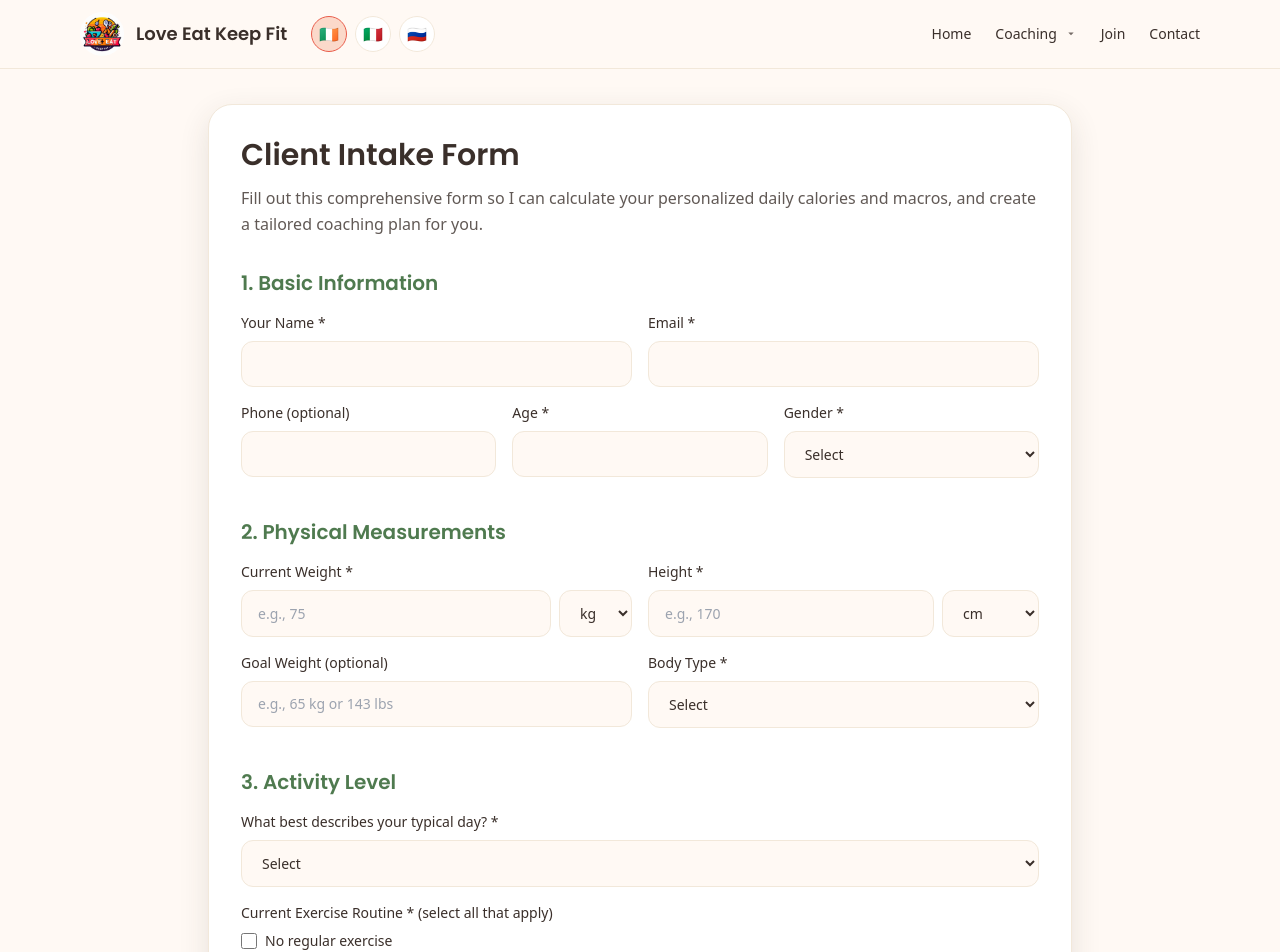
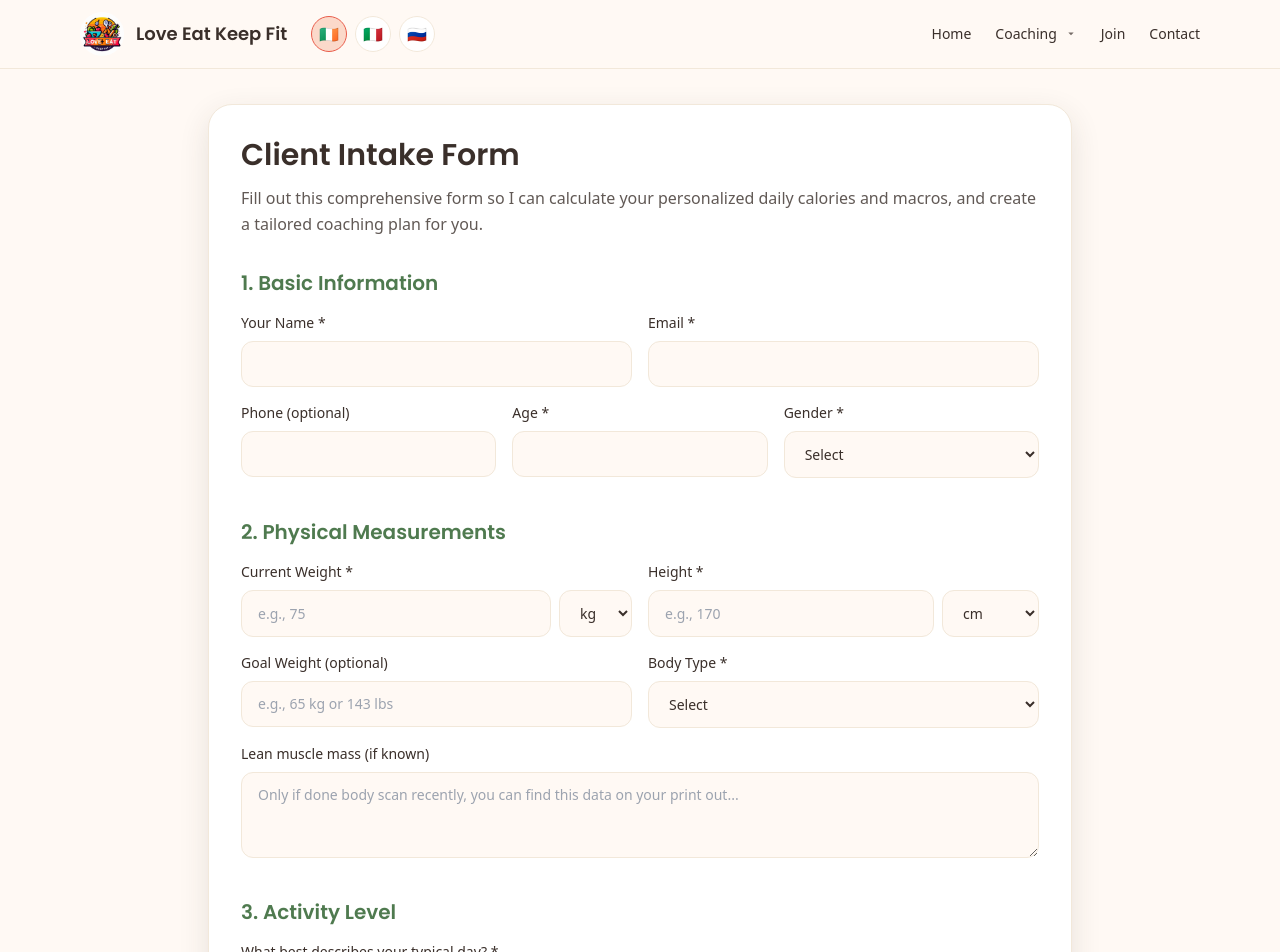
Before and after one commit to CatLana/loveeatkeepfit, a Next.js app: page /intake in a window 1280 px wide. Shown: the top 952 px of the page. Built offline with nearby package versions, Linux system fonts and the light colour scheme.

Commit message:
Add lean muscle mass textarea field to intake form
- Added leanMuscleMass field to form state
- Added textarea input in Physical Measurements section
- Included helpful placeholder text for body scan data

```diff
--- a/src/components/IntakeForm.jsx
+++ b/src/components/IntakeForm.jsx
@@ -16,6 +16,7 @@ export default function IntakeForm({ content }) {
     heightUnit: "cm",
     goalWeight: "",
     bodyType: "",
+    leanMuscleMass: "",
 
     // Activity Level
     activityLevel: "",
@@ -363,6 +364,17 @@ export default function IntakeForm({ content }) {
                   </select>
                 </label>
               </div>
+              <label className="flex flex-col gap-2 text-sm font-medium text-charcoal">
+                Lean muscle mass (if known)
+                <textarea
+                  name="leanMuscleMass"
+                  value={formData.leanMuscleMass}
+                  onChange={handleChange}
+                  placeholder="Only if done body scan recently, you can find this data on your print out..."
+                  rows={3}
+                  className="rounded-xl border border-beige bg-warmwhite px-4 py-3 text-sm outline-none focus:border-coral resize-vertical"
+                />
+              </label>
             </div>
           </section>
 
```
